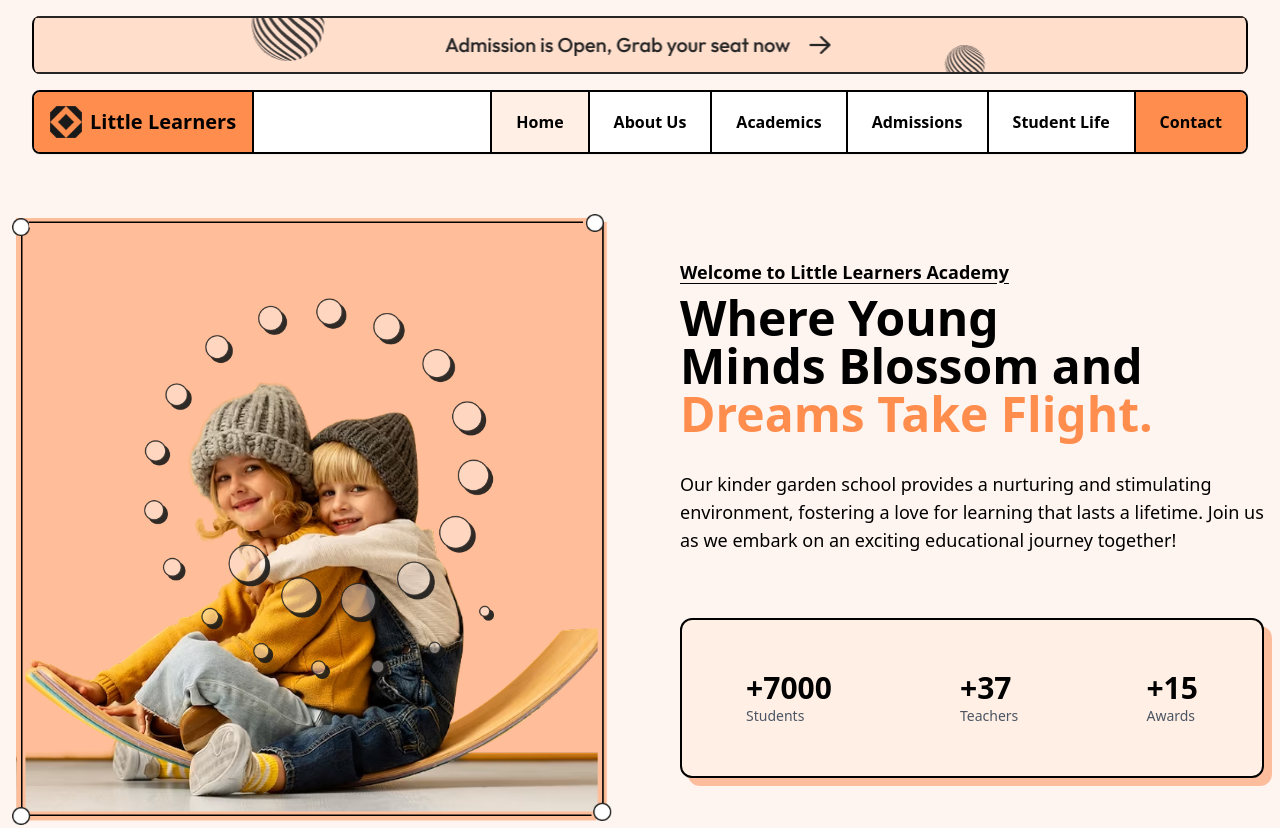
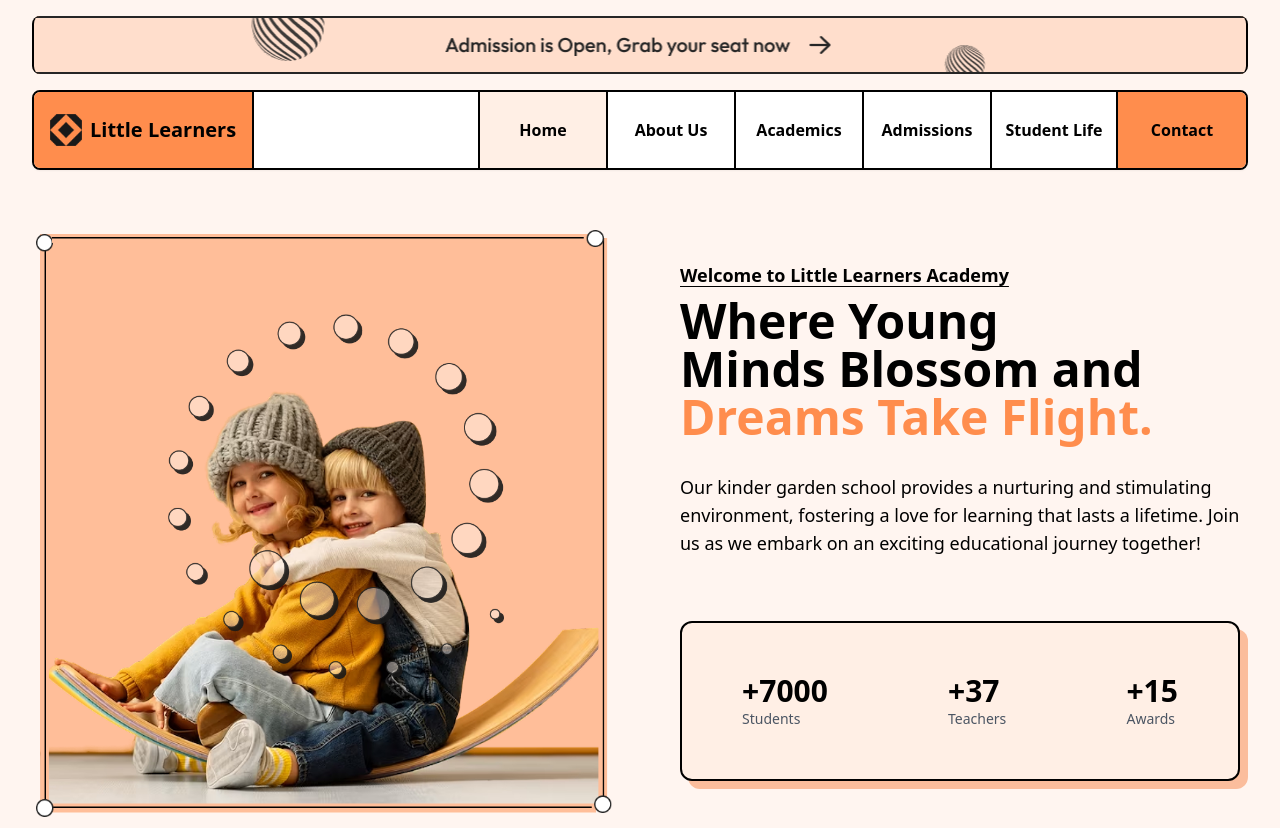
Before and after one commit to HtetAungLw1n/little-learners, a plain HTML site: page index.html in a window 1280 px wide. Shown: the top 828 px of the page. Drawn offline with nearby package versions, Linux system fonts and the light colour scheme.

Commit message:
smooth the laptop screen size

```diff
--- a/index.html
+++ b/index.html
@@ -29,14 +29,14 @@
 
     <!-- Navigation -->
     <nav
-      class="bg-white shadow-sm h-auto md:h-16 w-[95%] mx-auto flex rounded-lg border-2 border-black overflow-hidden"
+      class="bg-white shadow-sm h-auto md:h-20 w-[95%] mx-auto flex rounded-lg border-2 border-black overflow-hidden"
     >
       <div
         class="flex flex-col md:flex-row justify-between items-center w-full"
       >
         <!-- Logo -->
         <div
-          class="flex items-center gap-2 px-4 bg-primary h-16 w-full md:w-auto border-b-2 md:border-b-0 md:border-r-2 border-black"
+          class="flex items-center gap-2 px-4 bg-primary h-20 w-full md:w-auto border-b-2 md:border-b-0 md:border-r-2 border-black"
         >
           <img src="images/logo.png" alt="logo" class="w-8" />
           <span class="font-bold text-xl">Little Learners</span>
@@ -63,33 +63,35 @@
         <div class="hidden md:flex h-full w-full md:w-auto" id="nav-links">
           <div class="flex flex-col md:flex-row h-full w-full">
             <div
-              class="h-full flex items-center px-6 bg-tertiary border-b-2 md:border-b-0 md:border-l-2 border-black font-semibold hover:bg-tertiary"
+              class="h-full flex items-center px-6 lg:px-0 lg:w-32 bg-tertiary border-b-2 md:border-b-0 md:border-l-2 border-black font-semibold hover:bg-tertiary"
             >
               <a href="#" class="w-full text-center py-4 md:py-0">Home</a>
             </div>
             <div
-              class="h-full flex items-center px-6 border-b-2 md:border-b-0 md:border-l-2 border-black font-semibold hover:bg-tertiary"
+              class="h-full flex items-center px-6 lg:px-0 lg:w-32 border-b-2 md:border-b-0 md:border-l-2 border-black font-semibold hover:bg-tertiary"
             >
               <a href="#" class="w-full text-center py-4 md:py-0">About Us</a>
             </div>
             <div
-              class="h-full flex items-center px-6 border-b-2 md:border-b-0 md:border-l-2 border-black font-semibold hover:bg-tertiary"
+              class="h-full flex items-center px-6 lg:px-0 lg:w-32 border-b-2 md:border-b-0 md:border-l-2 border-black font-semibold hover:bg-tertiary"
             >
               <a href="#" class="w-full text-center py-4 md:py-0">Academics</a>
             </div>
             <div
-              class="h-full flex items-center px-6 border-b-2 md:border-b-0 md:border-l-2 border-black font-semibold hover:bg-tertiary"
+              class="h-full flex items-center px-6 lg:px-0 lg:w-32 border-b-2 md:border-b-0 md:border-l-2 border-black font-semibold hover:bg-tertiary"
             >
               <a href="#" class="w-full text-center py-4 md:py-0">Admissions</a>
             </div>
             <div
-              class="h-full flex items-center px-6 border-b-2 md:border-b-0 md:border-l-2 md:border-r-2 border-black font-semibold hover:bg-tertiary"
+              class="h-full flex items-center px-6 lg:px-0 lg:w-32 border-b-2 md:border-b-0 md:border-l-2 md:border-r-2 border-black font-semibold hover:bg-tertiary"
             >
               <a href="#" class="w-full text-center py-4 md:py-0"
                 >Student Life</a
               >
             </div>
-            <div class="bg-primary h-full flex items-center px-6 font-semibold">
+            <div
+              class="bg-primary h-full flex items-center px-6 lg:px-0 lg:w-32 font-semibold"
+            >
               <button class="w-full text-center py-4 md:py-0">Contact</button>
             </div>
           </div>
@@ -98,7 +100,7 @@
     </nav>
 
     <!-- Hero Section -->
-    <section class="min-h-[80vh] mx-auto pt-8 md:pt-16 container px-4">
+    <section class="min-h-[80vh] mx-auto pt-8 md:pt-16 container px-10">
       <div
         class="h-full flex flex-col md:flex-row justify-center items-center gap-8 md:gap-20"
       >
@@ -174,7 +176,7 @@
     </section>
 
     <!-- Benefits Section -->
-    <section class="container mx-auto py-8 md:py-16 px-4">
+    <section class="container mx-auto py-10 md:pt-36 px-10">
       <div class="text-center mb-8 md:mb-12">
         <div
           class="bg-white rounded-lg px-4 py-2 inline-block mb-4 border-2 border-black"
@@ -192,7 +194,7 @@
       </div>
 
       <div
-        class="grid grid-cols-1 sm:grid-cols-2 lg:grid-cols-3 gap-6 md:gap-10 gap-y-16 md:gap-y-24 mt-16 md:mt-28"
+        class="grid grid-cols-1 sm:grid-cols-2 lg:grid-cols-3 gap-6 md:gap-10 gap-y-16 md:gap-y-24 mt-12 md:mt-20"
       >
         <!-- 1 -->
         <div
@@ -312,7 +314,7 @@
     </section>
 
     <!-- Testimonials Section -->
-    <section class="container mx-auto py-8 md:py-16 px-4">
+    <section class="container mx-auto py-8 md:py-16 px-10">
       <div class="text-center py-8 md:py-12">
         <div
           class="bg-white rounded-lg px-4 py-2 inline-block mb-4 border-2 border-black"
@@ -460,7 +462,7 @@
     </section>
 
     <!-- FAQ Section -->
-    <section class="container mx-auto py-8 md:py-16 px-4">
+    <section class="container mx-auto py-8 md:py-16 px-10">
       <div class="text-center py-8 md:py-12">
         <div
           class="bg-white rounded-lg px-4 py-2 inline-block mb-4 border-2 border-black"
@@ -606,7 +608,7 @@
     </section>
 
     <!-- Navigation Cards Section -->
-    <section class="container mx-auto py-8 md:py-16 px-4">
+    <section class="container mx-auto py-8 md:py-16 px-10">
       <div class="text-center py-8 md:py-12">
         <div
           class="bg-white rounded-lg px-4 py-2 inline-block mb-4 border-2 border-black"
@@ -752,7 +754,7 @@
 
     <!-- Footer -->
     <footer
-      class="container w-[96%] mx-auto border-2 border-black rounded-xl bg-white py-8 md:py-12 mt-8 md:mt-16 shadow-[6px_6px_0_0_#1E1E1E]"
+      class="w-[95%] mx-auto border-2 border-black rounded-xl bg-white py-8 md:py-12 mt-8 md:mt-16 shadow-[6px_6px_0_0_#1E1E1E]"
     >
       <div class="max-w-7xl mx-auto px-4 md:px-6">
         <div class="grid grid-cols-1 sm:grid-cols-2 lg:grid-cols-6 gap-8 mb-8">
```
